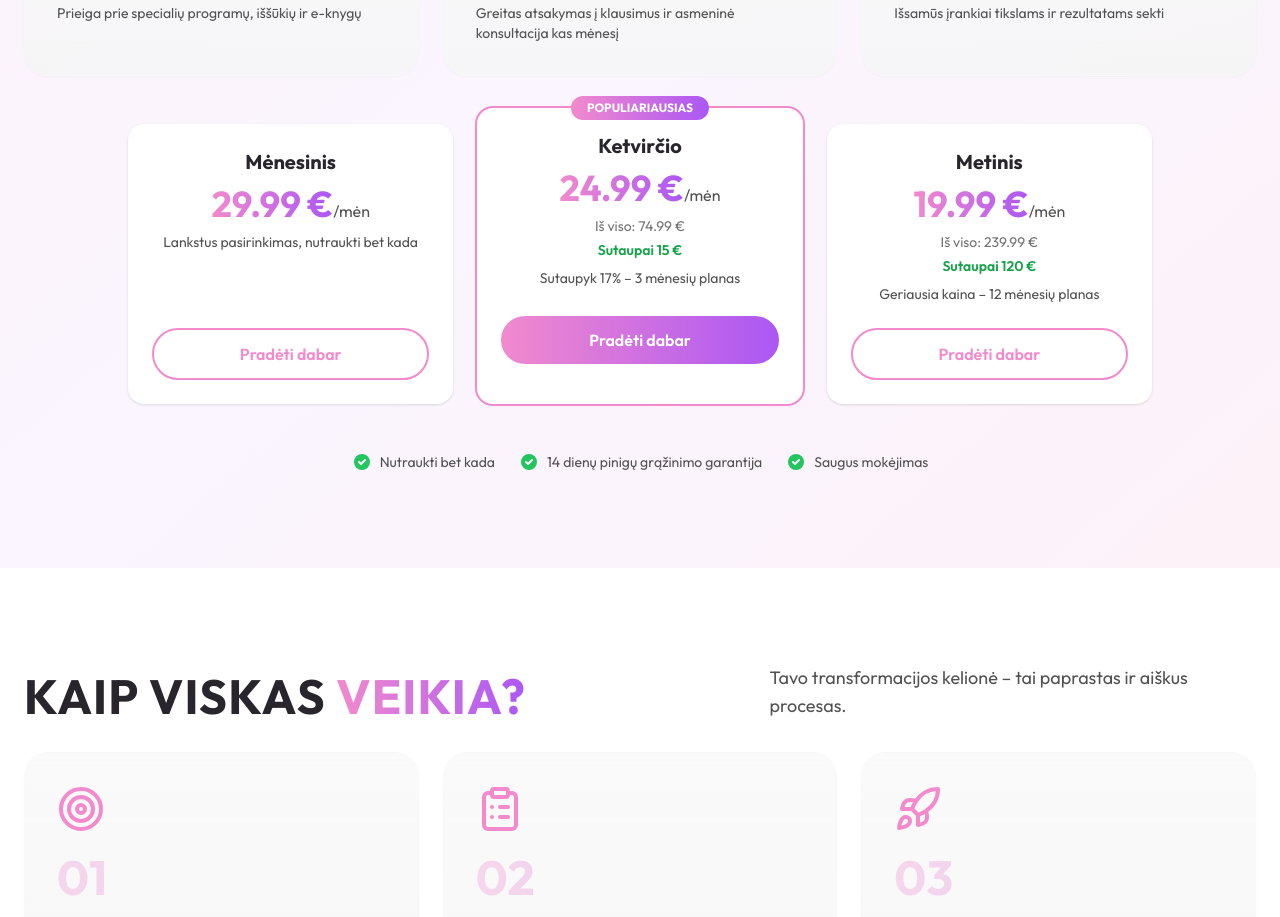
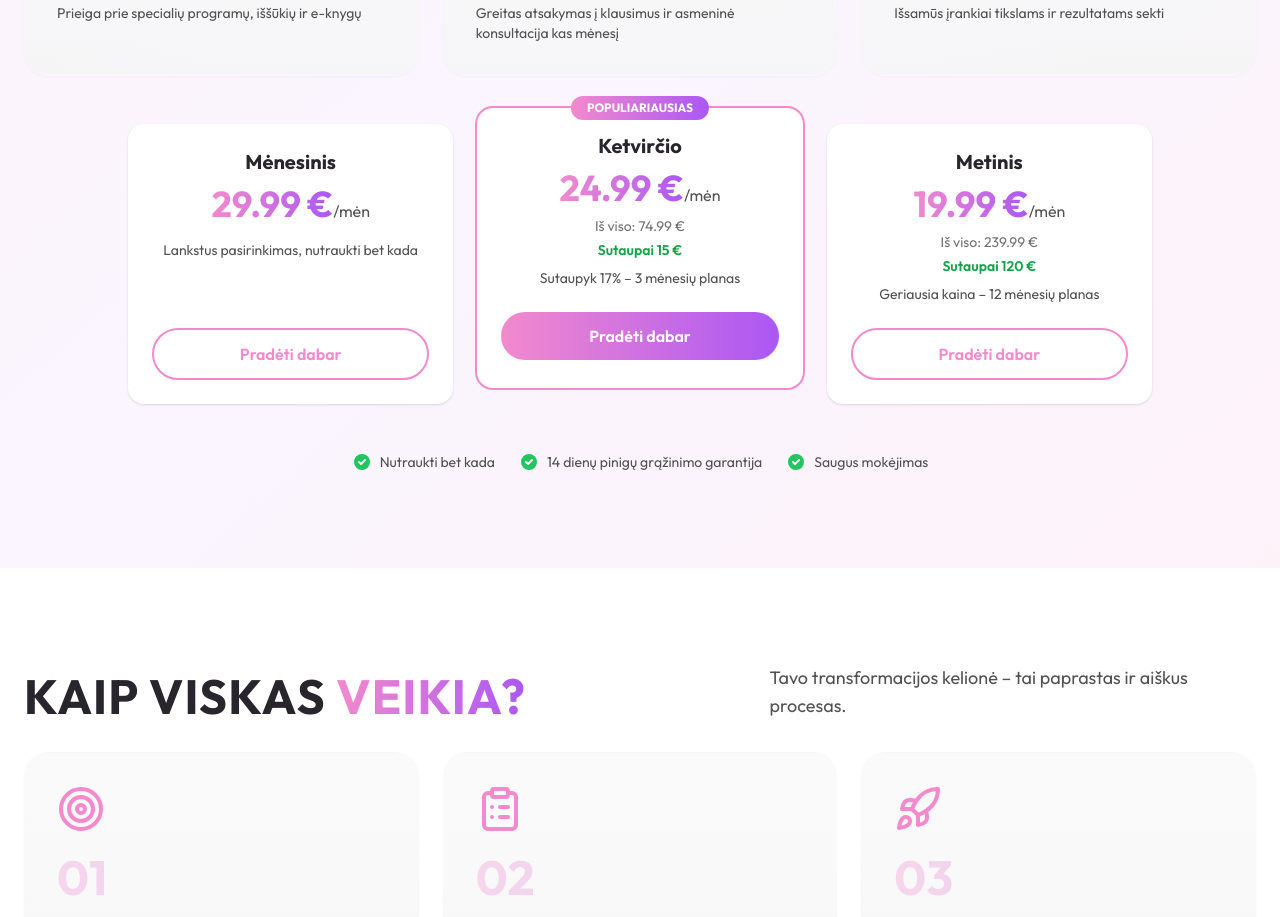
Before and after one commit to RimBin/renataladies, a Next.js app in the folder web/: page / in a window 1280 px wide. Shown: the part 4800-5717 px from the top of the page. Built offline with nearby package versions, Linux system fonts and the light colour scheme; no server answers.

Commit message:
fix(pricing): ensure button stays at bottom in production (remove h-full, adjust flex-grow)

```diff
--- a/web/components/home/PremiumPlansSection.tsx
+++ b/web/components/home/PremiumPlansSection.tsx
@@ -94,11 +94,11 @@ export default function PremiumPlansSection() {
         {/* Pricing Cards */}
         <Reveal delay={0.7}>
           <div className="max-w-5xl mx-auto">
-            <div className="grid md:grid-cols-3 gap-6">
+            <div className="grid md:grid-cols-3 gap-6 items-stretch">
             {PLANS.map((plan) => (
               <div
                 key={plan.id}
-                className={`relative bg-white rounded-2xl p-6 shadow transition-all duration-300 hover:shadow-xl hover:-translate-y-2 flex flex-col ${
+                className={`relative bg-white rounded-2xl p-6 shadow transition-all duration-300 hover:shadow-xl hover:-translate-y-2 flex flex-col h-full ${
                   selectedPlan === plan.id ? 'ring-2 ring-[#F28ACD]' : ''
                 } ${plan.popular ? 'md:-mt-4 md:pb-10' : ''}`}
               >
@@ -108,7 +108,7 @@ export default function PremiumPlansSection() {
                   </div>
                 )}
 
-                <div className="text-center mb-6 flex-grow">
+                <div className="text-center mb-6 flex-1 flex flex-col justify-start">
                   <h3 className="font-bold text-xl text-rlText mb-2">{plan.name}</h3>
                   <div className="mb-2">
                     <span className="text-4xl font-bold gradient-text">{plan.price} €</span>
@@ -128,7 +128,7 @@ export default function PremiumPlansSection() {
                     setSelectedPlan(plan.id)
                     handleSubscribe(plan.id)
                   }}
-                  className={`w-full rounded-full px-6 py-3 font-semibold transition flex-shrink-0 ${
+                  className={`mt-auto w-full rounded-full px-6 py-3 font-semibold transition flex-shrink-0 ${
                     plan.popular
                       ? 'bg-gradient-to-r from-[#F28ACD] to-[#AB57F4] text-white hover:opacity-90'
                       : 'border-2 border-[#F28ACD] text-[#F28ACD] hover:bg-pink-50'
```
